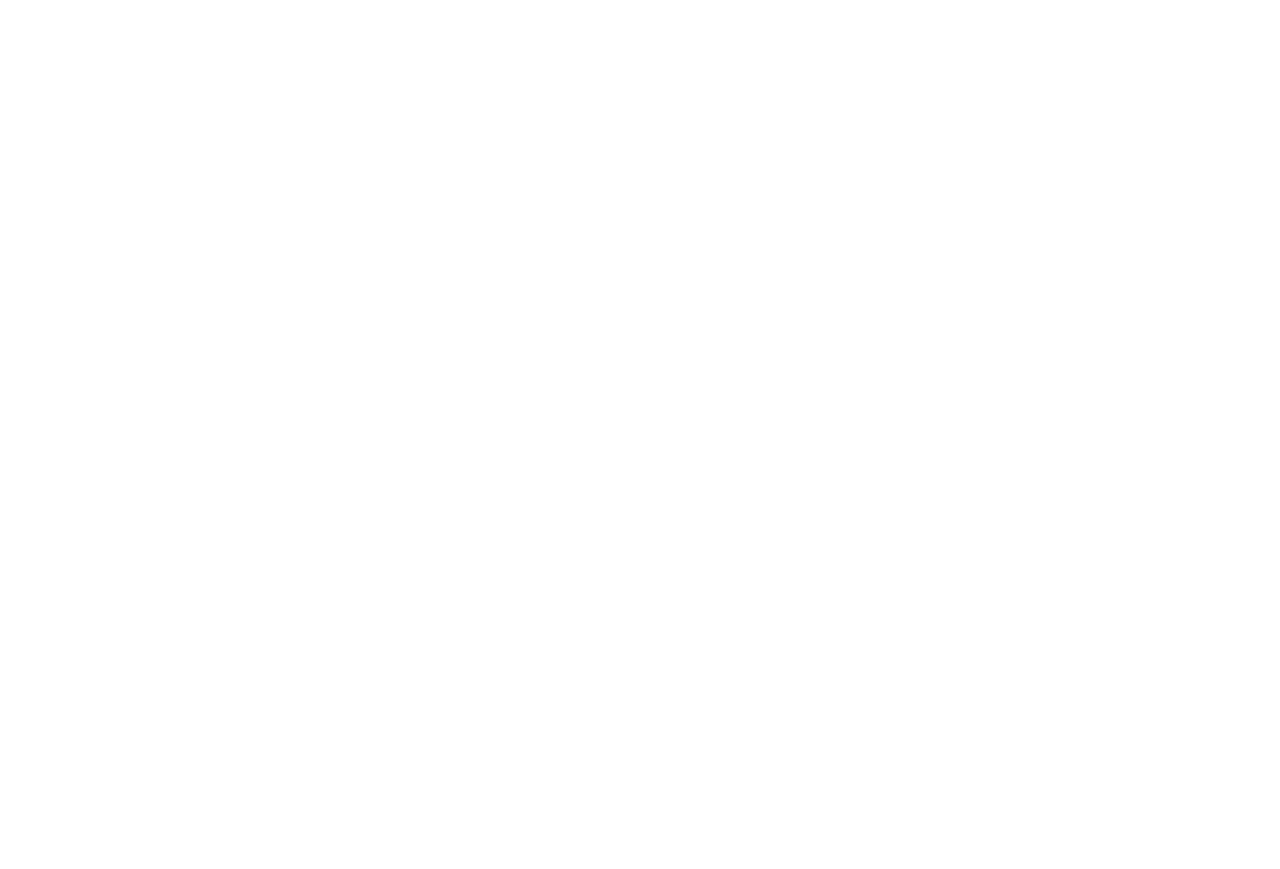
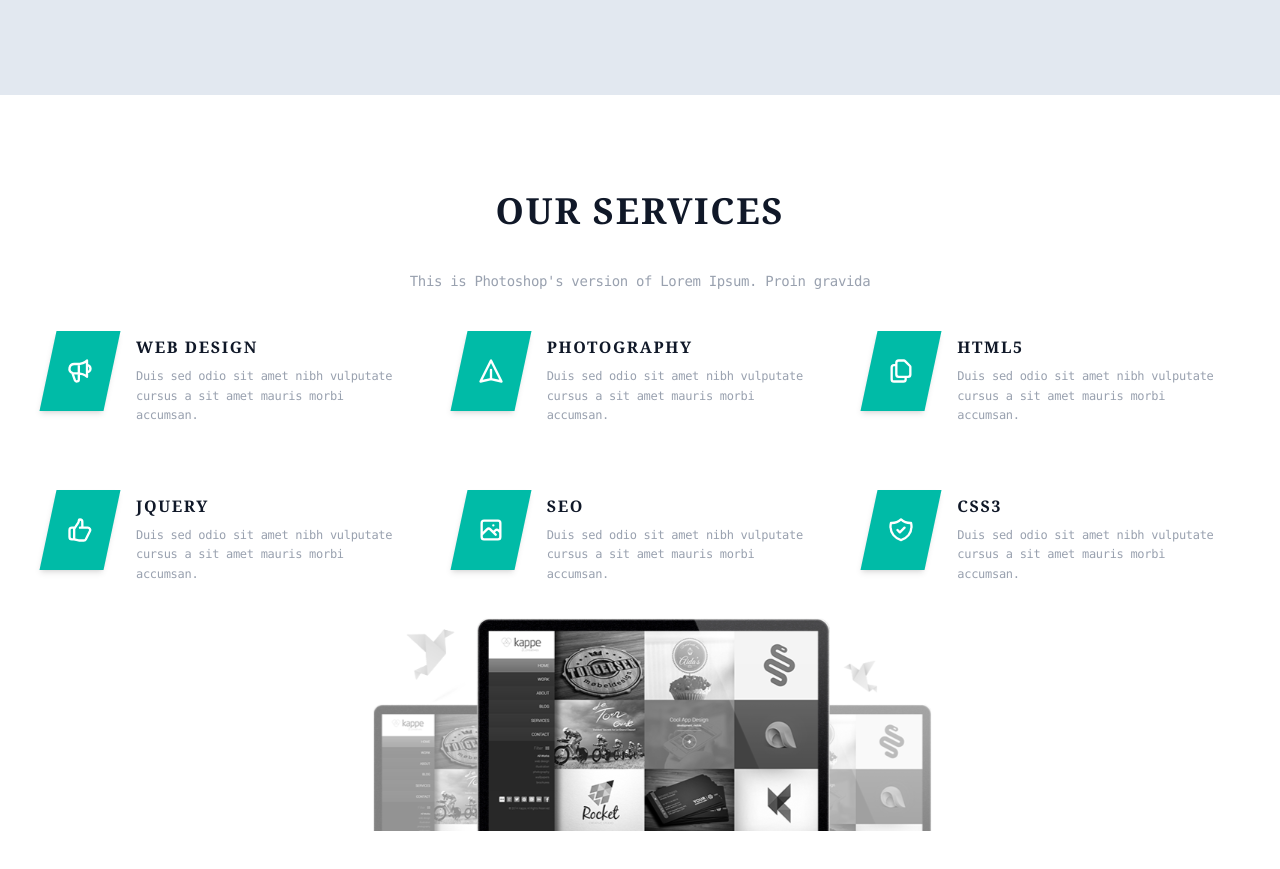
Before and after one commit to maira32/my-internship-project, a React (Vite) app: page / in a window 1280 px wide. Shown: the part 1505-2374 px from the top of the page. Before the commit the page ends 1408 px from the top, so only its background shows below. Built offline with nearby package versions, Linux system fonts and the light colour scheme.

Commit message:
added services section

```diff
--- a/src/App.jsx
+++ b/src/App.jsx
@@ -1,13 +1,14 @@
 import Hero from './components/Hero';
 import Navbar from './components/Navbar';
 import Portfolio from './components/Portfolio';
-
+import Services from './components/Services';
 function App() {
   return (
     <>
       <Hero />
       <Navbar />
       <Portfolio />
+      <Services />
     </>
 
   )
--- a/src/components/Portfolio.jsx
+++ b/src/components/Portfolio.jsx
@@ -1,6 +1,6 @@
 function Portfolio(){
     return(
-        <section className="bg-slate-200">
+        <section className="w-full bg-slate-200 py-24 px-6 md:px-12">
         <h1 className="text-center mb-10 text-3xl md:text-4xl font-serif font-bold text-gray-900 tracking-wider uppercase mb-3">Our Portfolio</h1>
         <h2 className="text-center mb-10 text-xs md:text-sm font-mono text-gray-400 tracking-tight max-w-xl mx-auto">This is Photoshop's version of Lorem Ipsum. Proin gravida</h2>
         <div>
--- /dev/null
+++ b/src/components/Services.jsx
@@ -0,0 +1,159 @@
+
+import React from "react";
+
+const servicesData = [
+  {
+    title: "WEB DESIGN",
+    description:
+      "Duis sed odio sit amet nibh vulputate cursus a sit amet mauris morbi accumsan.",
+    icon: (
+      <svg
+        className="w-7 h-7"
+        fill="none"
+        stroke="currentColor"
+        viewBox="0 0 24 24"
+        strokeWidth="2"
+      >
+        <path
+          strokeLinecap="round"
+          strokeLinejoin="round"
+          d="M11 5.882V19.24a1.76 1.76 0 01-3.417.592l-2.147-6.15M18 13a3 3 0 100-6M5.436 13.683A4.001 4.001 0 017 6h1.832c4.1 0 7.625-1.234 9.168-3v14c-1.543-1.766-5.067-3-9.168-3H7a3.988 3.988 0 01-1.564-.317z"
+        />
+      </svg>
+    ),
+  },
+  {
+    title: "PHOTOGRAPHY",
+    description:
+      "Duis sed odio sit amet nibh vulputate cursus a sit amet mauris morbi accumsan.",
+    icon: (
+      <svg
+        className="w-7 h-7"
+        fill="none"
+        stroke="currentColor"
+        viewBox="0 0 24 24"
+        strokeWidth="2"
+      >
+        <path
+          strokeLinecap="round"
+          strokeLinejoin="round"
+          d="M12 19l9 2-9-18-9 18 9-2zm0 0v-8"
+        />
+      </svg>
+    ),
+  },
+  {
+    title: "HTML5",
+    description:
+      "Duis sed odio sit amet nibh vulputate cursus a sit amet mauris morbi accumsan.",
+    icon: (
+      <svg
+        className="w-7 h-7"
+        fill="none"
+        stroke="currentColor"
+        viewBox="0 0 24 24"
+        strokeWidth="2"
+      >
+        <path
+          strokeLinecap="round"
+          strokeLinejoin="round"
+          d="M8 7v8a2 2 0 002 2h6M8 7V5a2 2 0 012-2h4.586a1 1 0 01.707.293l4.414 4.414a1 1 0 01.293.707V15a2 2 0 01-2 2h-2M8 7H6a2 2 0 00-2 2v10a2 2 0 002 2h8a2 2 0 002-2v-2"
+        />
+      </svg>
+    ),
+  },
+  {
+    title: "JQUERY",
+    description:
+      "Duis sed odio sit amet nibh vulputate cursus a sit amet mauris morbi accumsan.",
+    icon: (
+      <svg
+        className="w-7 h-7"
+        fill="none"
+        stroke="currentColor"
+        viewBox="0 0 24 24"
+        strokeWidth="2"
+      >
+        <path
+          strokeLinecap="round"
+          strokeLinejoin="round"
+          d="M14 10h4.764a2 2 0 011.789 2.894l-3.5 7A2 2 0 0115.263 21h-4.017c-.163 0-.326-.02-.485-.06L7 20m7-10V5a2 2 0 00-2-2h-.095c-.5 0-.905.405-.905.905 0 .714-.211 1.412-.608 2.006L7 11v9m7-10h-2M7 20H5a2 2 0 01-2-2v-6a2 2 0 012-2h2.5"
+        />
+      </svg>
+    ),
+  },
+  {
+    title: "SEO",
+    description:
+      "Duis sed odio sit amet nibh vulputate cursus a sit amet mauris morbi accumsan.",
+    icon: (
+      <svg
+        className="w-7 h-7"
+        fill="none"
+        stroke="currentColor"
+        viewBox="0 0 24 24"
+        strokeWidth="2"
+      >
+        <path
+          strokeLinecap="round"
+          strokeLinejoin="round"
+          d="M4 16l4.586-4.586a2 2 0 012.828 0L16 16m-2-2l1.586-1.586a2 2 0 012.828 0L20 14m-6-6h.01M6 20h12a2 2 0 002-2V6a2 2 0 00-2-2H6a2 2 0 00-2 2v12a2 2 0 002 2z"
+        />
+      </svg>
+    ),
+  },
+  {
+    title: "CSS3",
+    description:
+      "Duis sed odio sit amet nibh vulputate cursus a sit amet mauris morbi accumsan.",
+    icon: (
+      <svg
+        className="w-7 h-7"
+        fill="none"
+        stroke="currentColor"
+        viewBox="0 0 24 24"
+        strokeWidth="2"
+      >
+        <path
+          strokeLinecap="round"
+          strokeLinejoin="round"
+          d="M9 12l2 2 4-4m5.618-4.016A11.955 11.955 0 0112 2.944a11.955 11.955 0 01-8.618 3.04A12.02 12.02 0 003 9c0 5.591 3.824 10.29 9 11.622 5.176-1.332 9-6.03 9-11.622 0-1.042-.133-2.052-.382-3.016z"
+        />
+      </svg>
+    ),
+  },
+];
+
+function Services() {
+  return (
+    <section id="services" className="w-full bg-white py-24 px-6 md:px-12">
+    <h1 className="text-center mb-10 text-3xl md:text-4xl font-serif font-bold text-gray-900 tracking-wider uppercase mb-3">Our Services</h1>
+    <h2 className="text-center mb-10 text-xs md:text-sm font-mono text-gray-400 tracking-tight max-w-xl mx-auto">This is Photoshop's version of Lorem Ipsum. Proin gravida</h2>
+      <div className="max-w-7xl mx-auto">
+        <div className="grid grid-cols-1 md:grid-cols-2 lg:grid-cols-3 gap-x-12 gap-y-16">
+          {servicesData.map((service, index) => (
+            <div key={index} className="flex items-start gap-6">
+              <div className="w-16 h-20 shrink-0 bg-teal-500 -skew-x-12 flex items-center justify-center text-white shadow-md">
+                <div className="skew-x-12">{service.icon}</div>
+              </div>
+
+              <div className="flex flex-col pt-1">
+                <h3 className="text-base font-serif font-bold tracking-widest text-gray-900 uppercase mb-2">
+                  {service.title}
+                </h3>
+
+                <p className="text-xs font-mono text-gray-400 leading-relaxed tracking-tight">
+                  {service.description}
+                </p>
+              </div>
+            </div>
+          ))}
+        </div>
+      </div>
+       <img src="/services.png" className="block mx-auto "></img>
+    </section>
+
+  );
+}
+
+export default Services;
```
Also changed, not shown: public/services.png (added).
